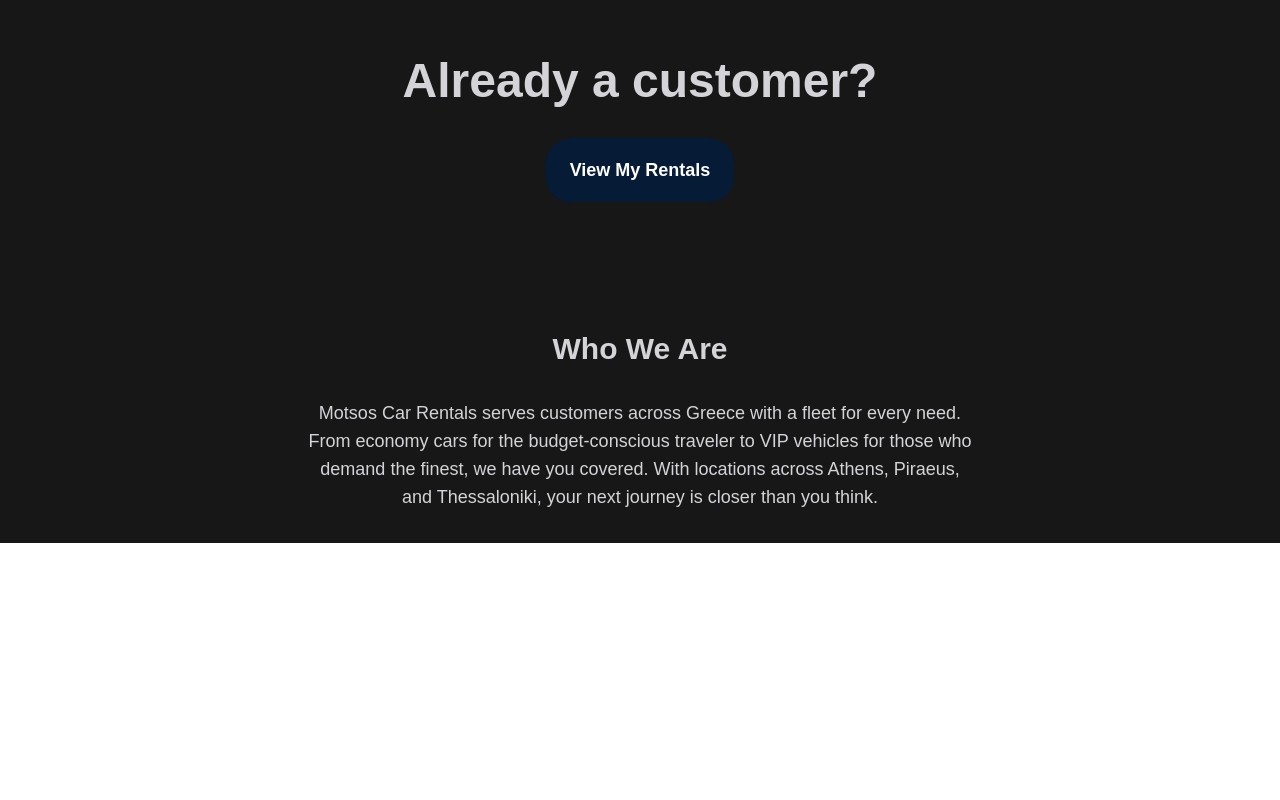
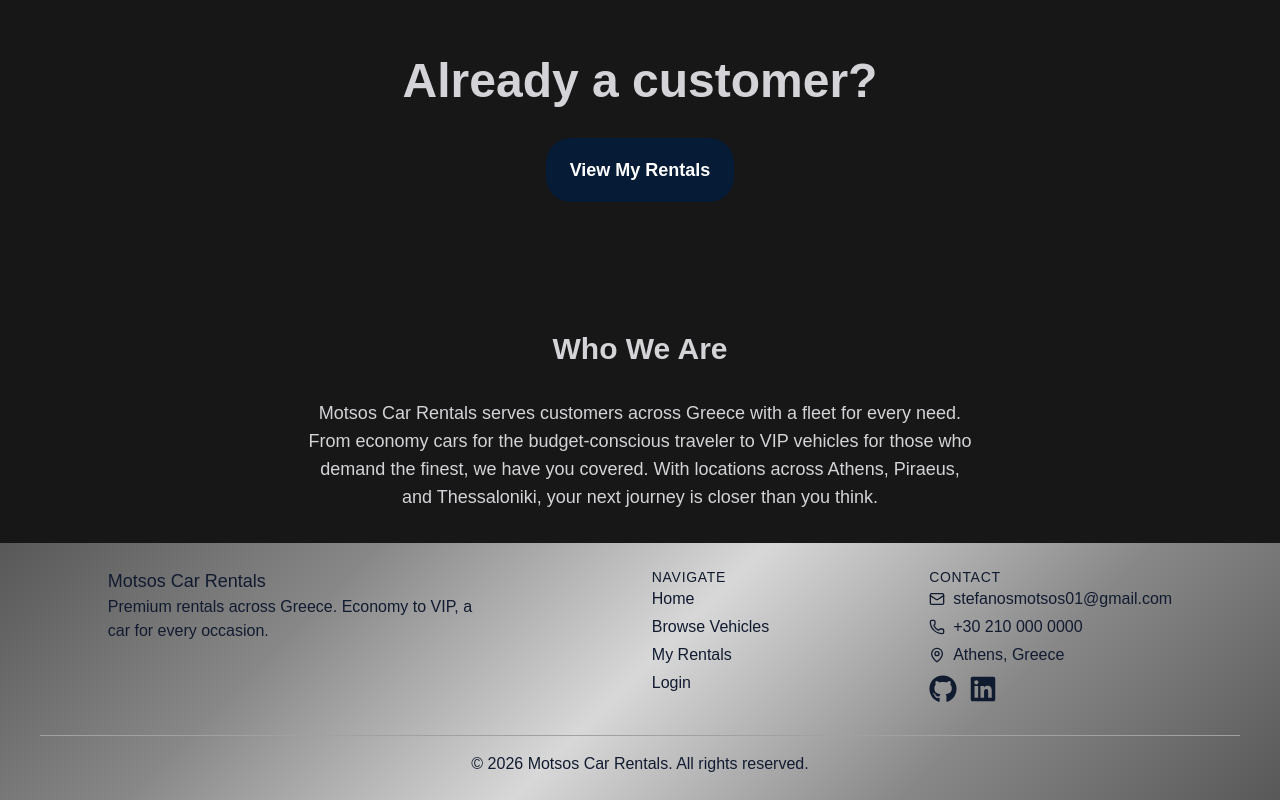
Before and after one commit to StefanosMotsos/car-rental-ui, a React (Vite) app: page / in a window 1280 px wide. Shown: the part 1546-2346 px from the top of the page. Before the commit the page ends 2089 px from the top, so only its background shows below. Built offline with nearby package versions, Linux system fonts and the light colour scheme; the HTML template or start-up script is replaced by a standard one.

Commit message:
feat: Footer shared component

```diff
--- a/package.json
+++ b/package.json
@@ -18,6 +18,7 @@
     "radix-ui": "^1.4.3",
     "react": "^19.2.6",
     "react-dom": "^19.2.6",
+    "react-icons": "^5.6.0",
     "react-router-dom": "^7.16.0",
     "shadcn": "^4.10.0",
     "tailwind-merge": "^3.6.0",
--- /dev/null
+++ b/src/components/shared/Footer.tsx
@@ -0,0 +1,50 @@
+import { Link } from "react-router-dom"
+import {Mail, MapPin, Phone} from "lucide-react";
+import { FaGithub, FaLinkedin } from "react-icons/fa";
+
+const Footer = () => {
+    return (
+        <>
+            <footer className="header-gradient px-10 py-6 text-navy-dark">
+                <div className="flex items-start justify-center gap-40">
+                    <div>
+                        <h2 className="font-medium text-lg">Motsos Car Rentals</h2>
+                        <p className="max-w-sm">Premium rentals across Greece. Economy to VIP, a car for every occasion.</p>
+                    </div>
+                    <div>
+                        <h3 className="font-medium tracking-wider text-sm">NAVIGATE</h3>
+                        <ul className="flex flex-col gap-1">
+                            <li><Link to="/" className="hover:underline">Home</Link></li>
+                            <li><Link to="/customer/vehicles" className="hover:underline">Browse Vehicles</Link></li>
+                            <li><Link to="/customer/rentals" className="hover:underline">My Rentals</Link></li>
+                            <li><Link to="/login" className="hover:underline">Login</Link></li>
+                        </ul>
+                    </div>
+                    <div>
+                        <h3 className="font-medium tracking-wider text-sm">CONTACT</h3>
+                        <ul className="flex flex-col gap-1">
+                            <li className="flex items-center gap-2"><Mail size={16}/>stefanosmotsos01@gmail.com</li>
+                            <li className="flex items-center gap-2"><Phone size={16}/>+30 210 000 0000</li>
+                            <li className="flex items-center gap-2"><MapPin size={16}/>Athens, Greece</li>
+                            <li>
+                                <div className="flex gap-3 mt-1">
+                                    <a href="https://github.com/StefanosMotsos" target="_blank" rel="noreferrer">
+                                        <FaGithub size={28} />
+                                    </a>
+                                    <a href="https://linkedin.com/in/StefanosMotsos" target="_blank" rel="noreferrer">
+                                        <FaLinkedin size={28} />
+                                    </a>
+                                </div>
+                            </li>
+                        </ul>
+                    </div>
+                </div>
+                <div className="border-t border-neutral-400 w-full mt-8 pt-4 text-center">
+                    <p>© 2026 Motsos Car Rentals. All rights reserved.</p>
+                </div>
+            </footer>
+        </>
+    )
+}
+
+export default Footer
--- a/src/components/shared/Layout.tsx
+++ b/src/components/shared/Layout.tsx
@@ -1,5 +1,6 @@
 import Header from "./Header.tsx";
 import {Outlet} from "react-router-dom";
+import Footer from "./Footer.tsx";
 
 const Layout = () => {
     return (
@@ -8,6 +9,7 @@
             <main className="bg-neutral-900">
                 <Outlet />
             </main>
+            <Footer />
         </>
     )
 }
--- a/src/index.css
+++ b/src/index.css
@@ -22,7 +22,7 @@
 }
 
 .header-gradient {
-    background: linear-gradient(135deg, #787878 0%, #a0a0a0 30%, #a0a0a0 70%, #787878 100%);
+    background: linear-gradient(135deg, #585858 0%, #888888 25%, #d8d8d8 50%, #888888 75%, #585858 100%);
 }
 
 @layer base {
```
Also changed, not shown: 1 other file (tests, documents, lock files or other folders).
